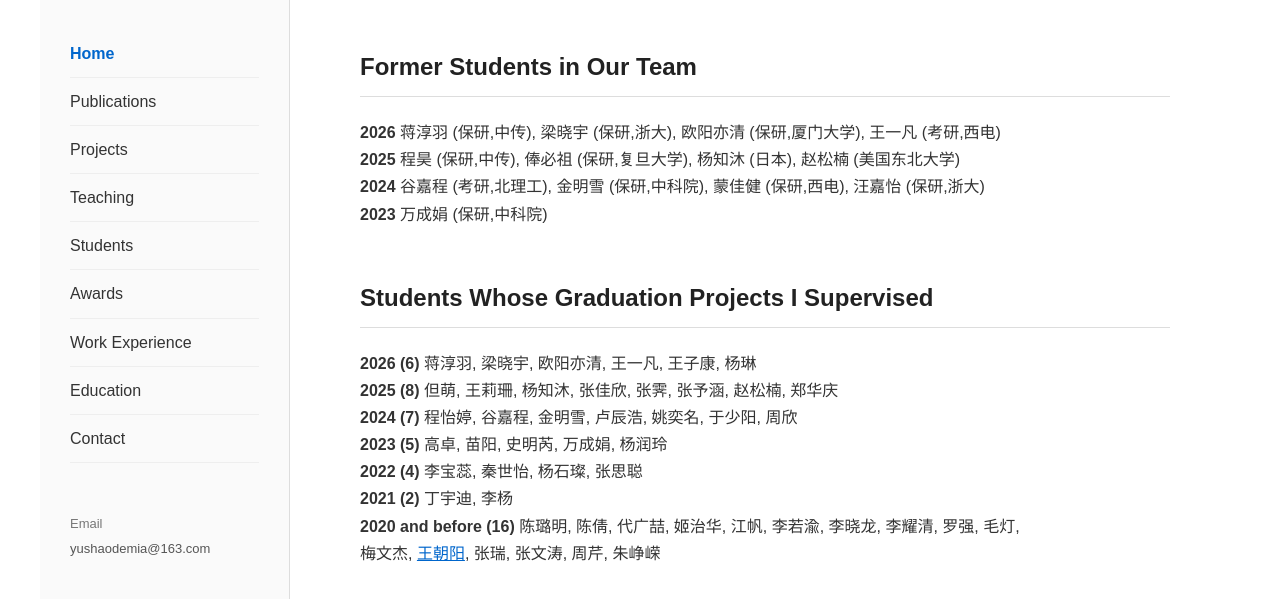
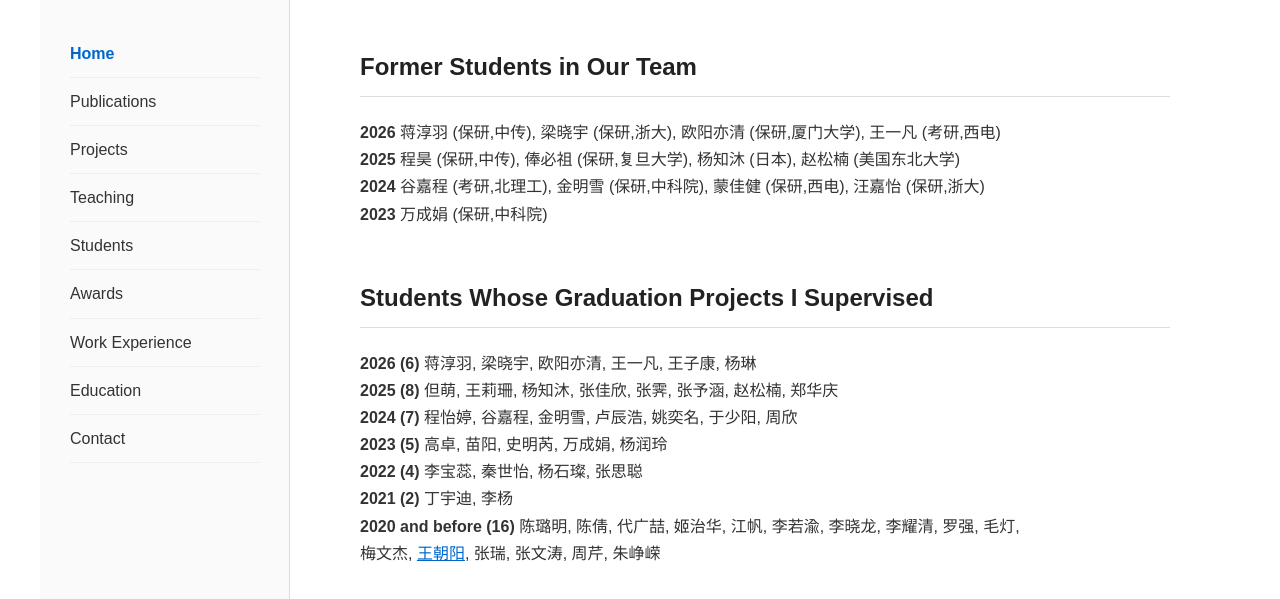
Before and after one commit to NicoYuCN/shaode.github.io, a plain HTML site: page students.html in a window 1280 px wide. Shown: the part 179-778 px from the top of the page. Drawn offline with Linux system fonts and the light colour scheme.

Commit message:
Update students.html

```diff
--- a/students.html
+++ b/students.html
@@ -92,19 +92,6 @@
             </nav>
 
 
-            <!-- 左侧底部联系方式 -->
-            <div class="sidebar-footer">
-
-                <p>
-                    Email
-                </p>
-
-                <a href="mailto:yushaodemia@163.com">
-                    yushaodemia@163.com
-                </a>
-
-            </div>
-
         </aside>
 
 
```
